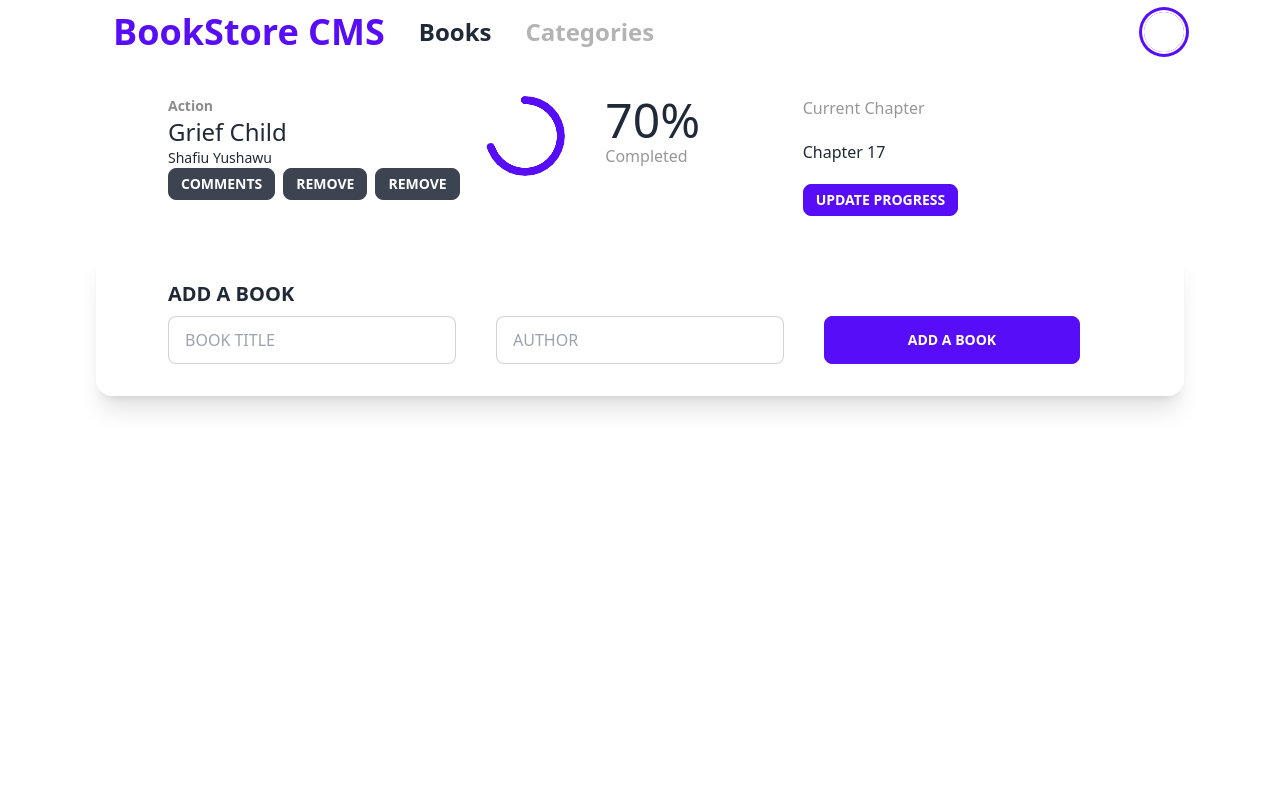
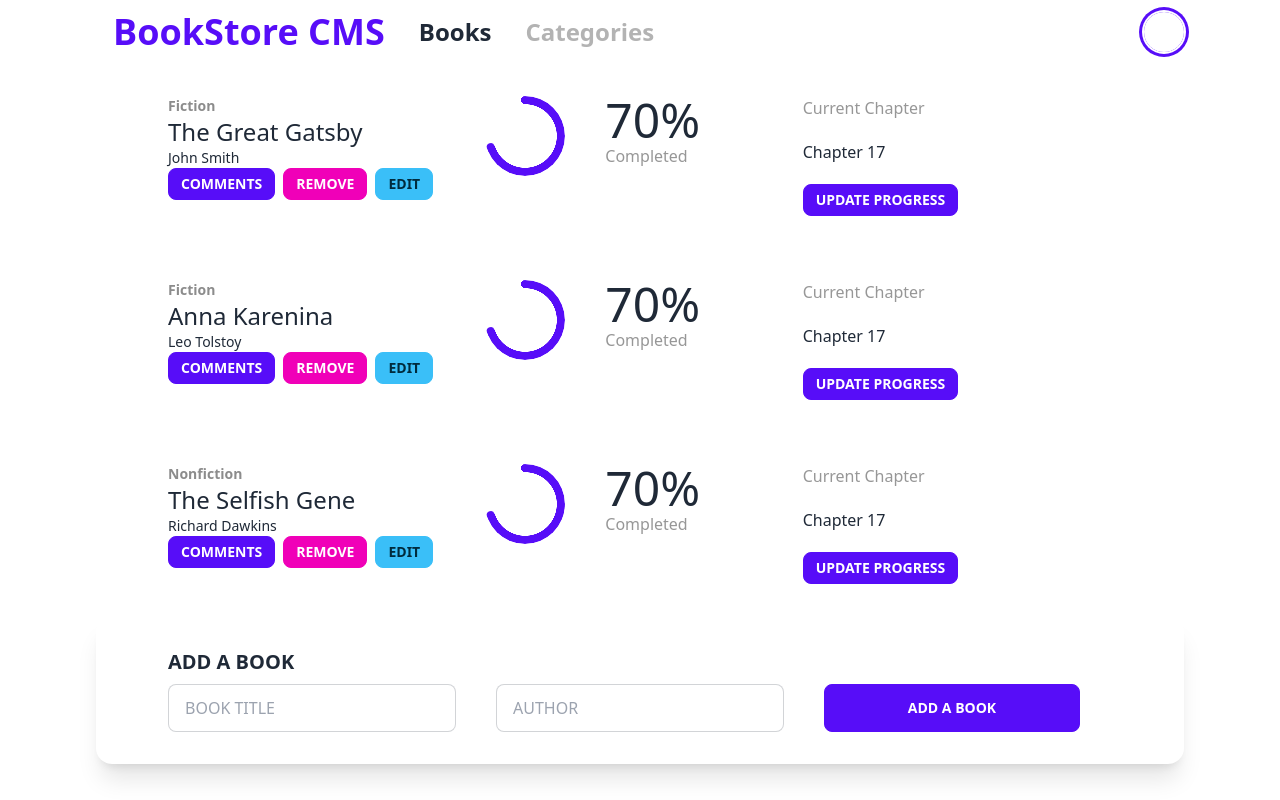
Before and after one commit to shafiuyushawu/bookstore, a React (Create React App) app: page / in a window 1280 px wide. Built offline with nearby package versions, Linux system fonts and the light colour scheme.

Commit message:
Added display, addbooks and delete books functionality

```diff
--- a/package.json
+++ b/package.json
@@ -8,11 +8,14 @@
 		"@testing-library/react": "^13.4.0",
 		"@testing-library/user-event": "^13.5.0",
 		"daisyui": "^2.51.5",
+		"immer": "^9.0.21",
+		"prop-types": "^15.8.1",
 		"react": "^18.2.0",
 		"react-dom": "^18.2.0",
 		"react-redux": "^8.0.5",
 		"react-router-dom": "^6.10.0",
 		"react-scripts": "5.0.1",
+		"uuid": "^9.0.0",
 		"web-vitals": "^2.1.4"
 	},
 	"scripts": {
--- a/src/components/BookForm.jsx
+++ b/src/components/BookForm.jsx
@@ -1,19 +1,42 @@
-const BookForm = () => (
+import { useState } from 'react';
+import { useDispatch } from 'react-redux';
+import { v4 as uuidv4 } from 'uuid';
+import { addBook } from '../redux/books/bookSlice';
+
+const BookForm = () => {
+  const [title, setTitle] = useState('');
+  const [author, setAuthor] = useState('');
+
+  const dispatch = useDispatch();
+
+  const handleSubmit = (e) => {
+    e.preventDefault();
+    const itemId = uuidv4();
+    dispatch(addBook({ itemId, title, author }));
+    setTitle('');
+    setAuthor('');
+  };
+
+  return (
     <div className="px-10 mx-24 shadow-xl card card-side bg-base-100">
       <div className="card-body">
         <h2 className="card-title">ADD A BOOK</h2>
-      <form className="grid grid-cols-3 gap-10">
+        <form onSubmit={handleSubmit} className="grid grid-cols-3 gap-10">
           <input
             type="text"
             placeholder="BOOK TITLE"
             className="w-full max-w-5xl input input-bordered "
             name="title"
+            value={title}
+            onChange={(e) => setTitle(e.target.value)}
           />
           <input
             type="text"
             placeholder="AUTHOR"
             className="w-full max-w-2xl input input-bordered "
             name="author"
+            value={author}
+            onChange={(e) => setAuthor(e.target.value)}
           />
           <button type="submit" className="btn btn-primary btn-wide">
             ADD A BOOK
@@ -22,5 +45,6 @@ const BookForm = () => (
       </div>
     </div>
   );
+};
 
 export default BookForm;
--- a/src/components/BookList.jsx
+++ b/src/components/BookList.jsx
@@ -1,25 +1,29 @@
-const BookList = () => (
+import PropTypes from 'prop-types';
+
+const BookList = ({ book }) => (
   <div className="px-10 mx-24 card card-side bg-base-100">
     <div className="grid grid-cols-3 card-body">
       <ul>
-        <li className="text-sm font-extrabold text-[#8c8c8c]">Action</li>
-        <li className="text-2xl font">Grief Child</li>
-        <li className="text-sm">Shafiu Yushawu</li>
+        <li className="text-sm font-extrabold text-[#8c8c8c]">
+          {book.category}
+        </li>
+        <li className="text-2xl font">{book.title}</li>
+        <li className="text-sm">{book.author}</li>
         <li>
           <ul className="flex gap-2">
             <li>
-              <button type="button" className="btn btn-sm">
+              <button type="button" className="btn btn-sm btn-primary">
                 Comments
               </button>
             </li>
             <li>
-              <button type="button" className="btn btn-sm">
+              <button type="button" className="btn btn-sm btn-secondary">
                 Remove
               </button>
             </li>
             <li>
-              <button type="button" className="btn btn-sm">
-                Remove
+              <button type="button" className="btn btn-sm btn-info">
+                Edit
               </button>
             </li>
           </ul>
@@ -53,4 +57,12 @@ const BookList = () => (
   </div>
 );
 
+BookList.propTypes = {
+  book: PropTypes.shape({
+    title: PropTypes.string,
+    author: PropTypes.string,
+    category: PropTypes.string,
+  }).isRequired,
+};
+
 export default BookList;
--- a/src/components/Books.jsx
+++ b/src/components/Books.jsx
@@ -1,11 +1,15 @@
+import { useSelector } from 'react-redux';
 import BookList from './BookList';
-import BookForm from './BookForm';
 
-const Bookstore = () => (
-  <div>
-    <BookList />
-    <BookForm />
-  </div>
-);
+const Books = () => {
+  const books = useSelector((state) => state.book.books);
+  return (
+    <div>
+      {books.map((book) => (
+        <BookList key={book.itemId} book={book} />
+      ))}
+    </div>
+  );
+};
 
-export default Bookstore;
+export default Books;
--- a/src/pages/Home.jsx
+++ b/src/pages/Home.jsx
@@ -1,8 +1,10 @@
-import Bookstore from '../components/Books';
+import BookForm from '../components/BookForm';
+import Books from '../components/Books';
 
 const Home = () => (
   <div>
-    <Bookstore />
+    <Books />
+    <BookForm />
   </div>
 );
 
--- a/src/redux/books/bookSlice.js
+++ b/src/redux/books/bookSlice.js
@@ -1,22 +1,42 @@
 import { createSlice } from '@reduxjs/toolkit';
+import produce from 'immer';
 
 const initialState = {
-  books: [],
-  bookTitle: '',
-  bookAuthor: '',
+  books: [
+    {
+      itemId: '1',
+      title: 'The Great Gatsby',
+      author: 'John Smith',
+      category: 'Fiction',
+    },
+    {
+      itemId: '2',
+      title: 'Anna Karenina',
+      author: 'Leo Tolstoy',
+      category: 'Fiction',
+    },
+    {
+      itemId: '3',
+      title: 'The Selfish Gene',
+      author: 'Richard Dawkins',
+      category: 'Nonfiction',
+    },
+  ],
 };
 
 const bookSlice = createSlice({
   name: 'book',
   initialState,
   reducers: {
-    addBook: (state, { payload: { bookTitle, bookAuthor } }) => {
-      state.books.push({ bookTitle, bookAuthor });
-    },
-    deleteBook: () => { },
+    addBook: (state, { payload: { itemId, title, author } }) => produce(state, (draftState) => {
+      draftState.books.push({ itemId, title, author });
+    }),
+    removeBook: (state, { payload: { itemId } }) => produce(state, (draftState) => {
+      draftState.books = draftState.books.filter((book) => book.itemId !== itemId);
+    }),
   },
 });
 
-export const { addBook } = bookSlice.actions;
+export const { addBook, removeBook } = bookSlice.actions;
 
 export default bookSlice.reducer;
```
Also changed, not shown: .eslintrc.json, 2 other files (tests, documents, lock files or other folders). Lines whose indentation alone changed are shown as unchanged.
